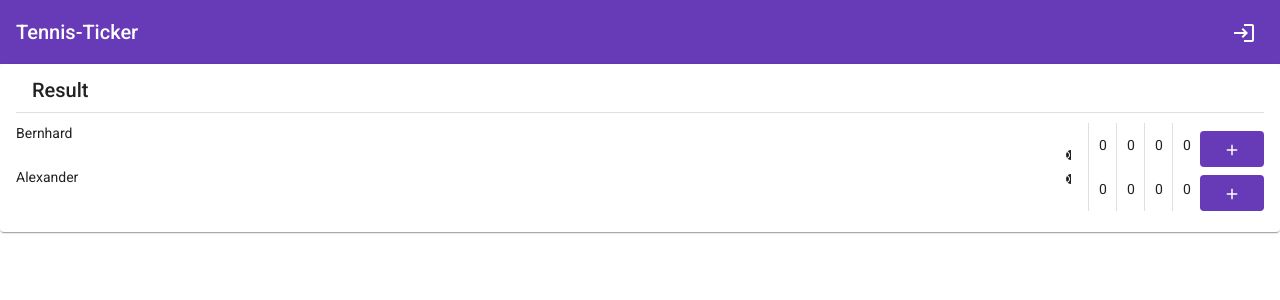
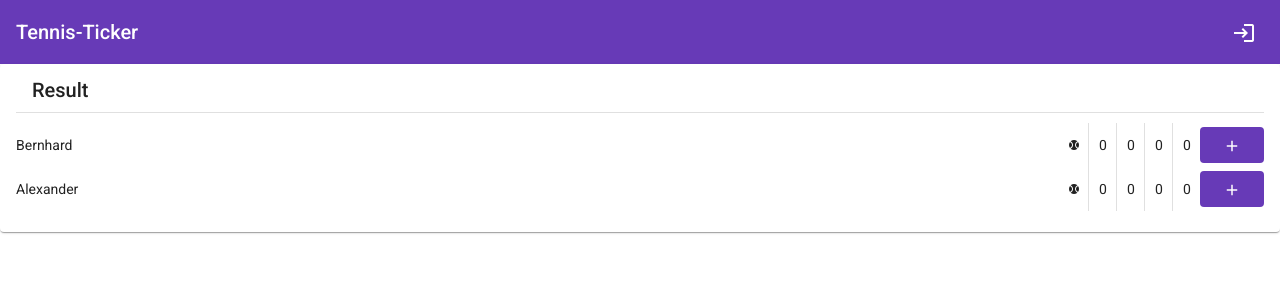
Before and after one commit to abrunhuemer/tennis-ticker, an Angular app in the folder frontend/: page / in a window 1280 px wide. Shown: the top 300 px of the page. Built offline with nearby package versions, Linux system fonts and the light colour scheme.

Commit message:
align tennis scores correctly on score card

```diff
--- a/frontend/src/app/tennis-score/tennis-score.component.html
+++ b/frontend/src/app/tennis-score/tennis-score.component.html
@@ -5,18 +5,22 @@
   <mat-divider [inset]="true"></mat-divider>
   <mat-card-content class="result-card-content">
     <div fxLayout="row" class="result-row">
-      <div fxFlex="20%" fxLayout="column" fxLayoutAlign="center">
-        <div fxFlex="50%">
+      <div fxFlex="20%" fxLayout="column">
+        <div fxFlex="50%" fxLayout="column" fxLayoutAlign="center start">
           {{match.playerName1}}
         </div>
-        <div fxFlex="50%">
+        <div fxFlex="50%" fxLayout="column" fxLayoutAlign="center start">
           {{match.playerName2}}
         </div>
       </div>
       <div fxFlex="80%" fxLayoutAlign="end" fxLayout="row">
         <div class="games-box" fxLayout="column" fxLayoutAlign="center center">
-          <div><mat-icon class="icon-half" fxFlex="50%">sports_baseball</mat-icon></div>
-          <div><mat-icon class="icon-half" fxFlex="50%">sports_baseball</mat-icon></div>
+          <div fxFlex="50%" fxLayout="column" fxLayoutAlign="center center">
+            <mat-icon class="icon-half">sports_baseball</mat-icon>
+          </div>
+          <div fxFlex="50%" fxLayout="column" fxLayoutAlign="center center">
+            <mat-icon class="icon-half">sports_baseball</mat-icon>
+          </div>
         </div>
 
         <div *ngFor="let set of match.player1Score.sets; let i = index" class="games-box" fxLayout="row">
@@ -43,7 +47,7 @@
           </div>
         </div>
 
-        <div *ngIf="showPointControls" fxLayout="column">
+        <div *ngIf="showPointControls" fxLayout="column" fxLayoutAlign="center center">
           <button mat-flat-button class="mat-primary result-button" fxFlex="50%" (click)="this.addPointPlayer1()">
             <mat-icon class="icon-75">add</mat-icon>
           </button>
--- a/frontend/src/app/tennis-score/tennis-score.component.scss
+++ b/frontend/src/app/tennis-score/tennis-score.component.scss
@@ -16,5 +16,5 @@
 }
 
 .result-button {
-  margin-top: 8px;
+  margin: 4px 0px;
 }
```
